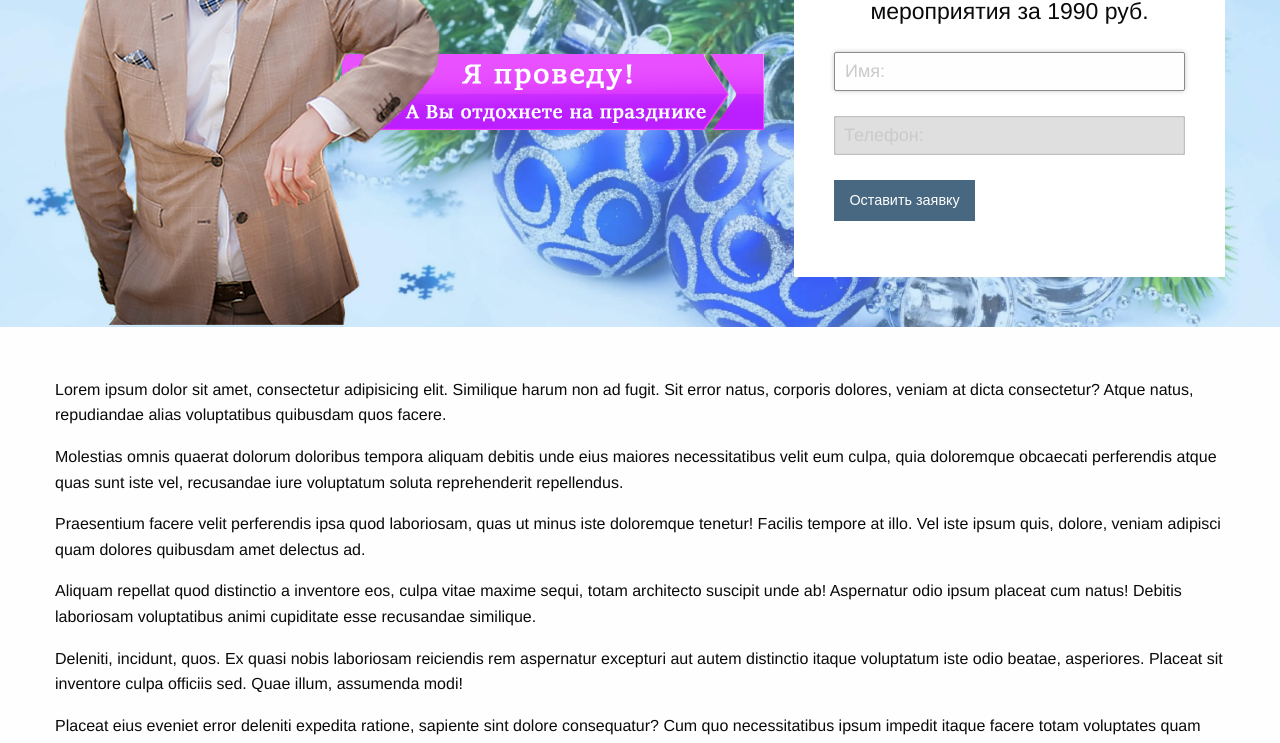
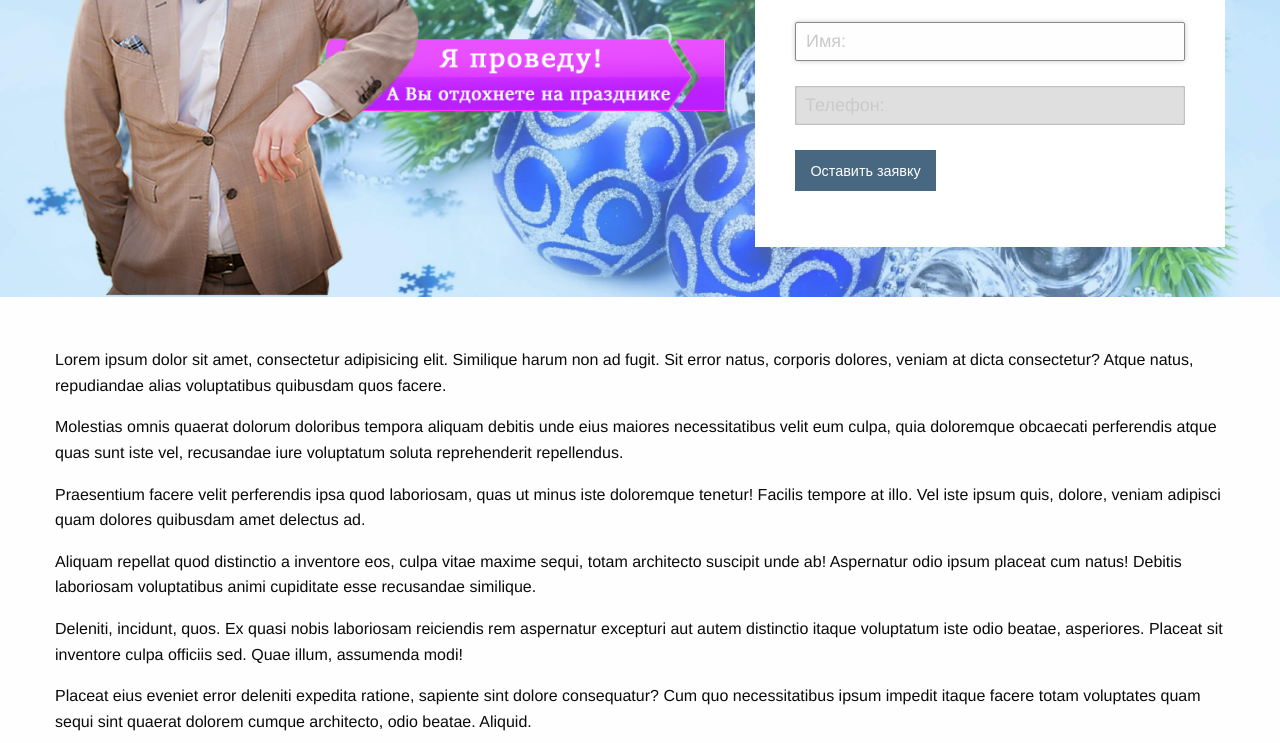
Before and after one commit to keybro/leading-events, a website: page index.html in a window 1280 px wide. Shown: the part 336-1079 px from the top of the page. Drawn offline with nearby package versions, Linux system fonts and the light colour scheme.

Commit message:
delete shrink

```diff
--- a/index.html
+++ b/index.html
@@ -29,14 +29,14 @@
 <!-- SECTION: Intro -->
 <div class="intro">
 <div class="intro__wrapper row align-bottom">
-<div class="columns shrink">
+<div class="columns small-12 medium-12 large-7">
 <div class="intro__visual panel">
 <img class="hide-for-small-only" src="assets/images/alex.png" alt="alex" height="536" width="709">
 <img class="show-for-small-only" src="assets/images/alex-2.png" width="266" height="277" alt="alexs">
 </div>
 </div>
 <div class="h1_text show-for-large"> <h1>Ведущий<br> мероприятий в<br> Санкт-Петербурге</h1>   </div>
-<div class="columns">
+<div class="columns small-12 medium-9 large-5">
     <h2>+7 (812) 777-77-77</h2>
    <div class="form_in">
     <h3>Оставьте заявку и Получите индивидуальный сценарий
```
